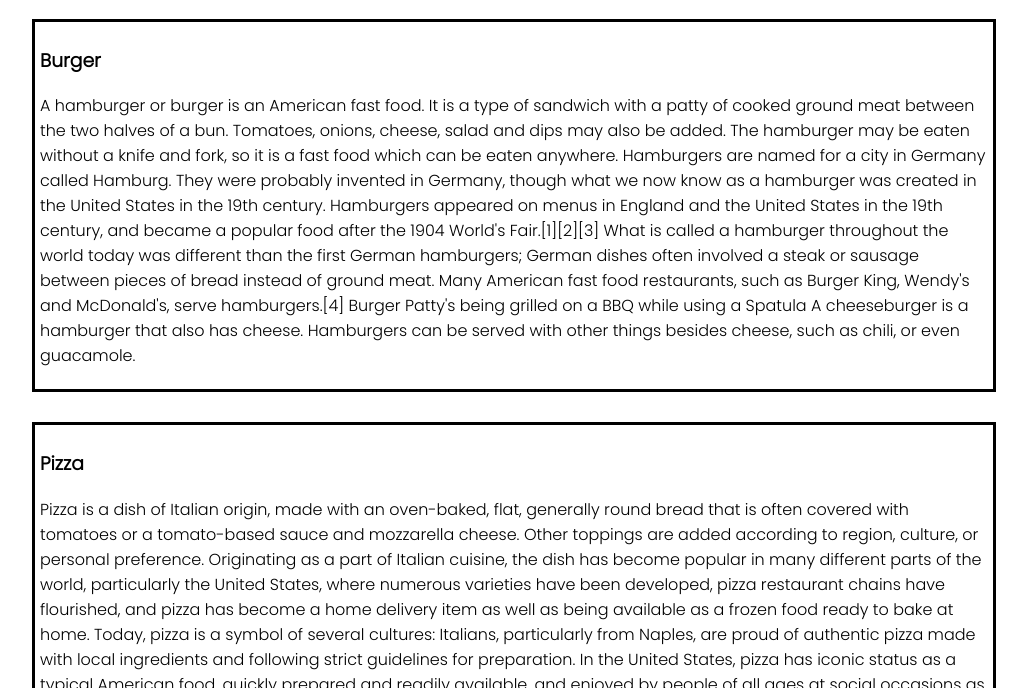
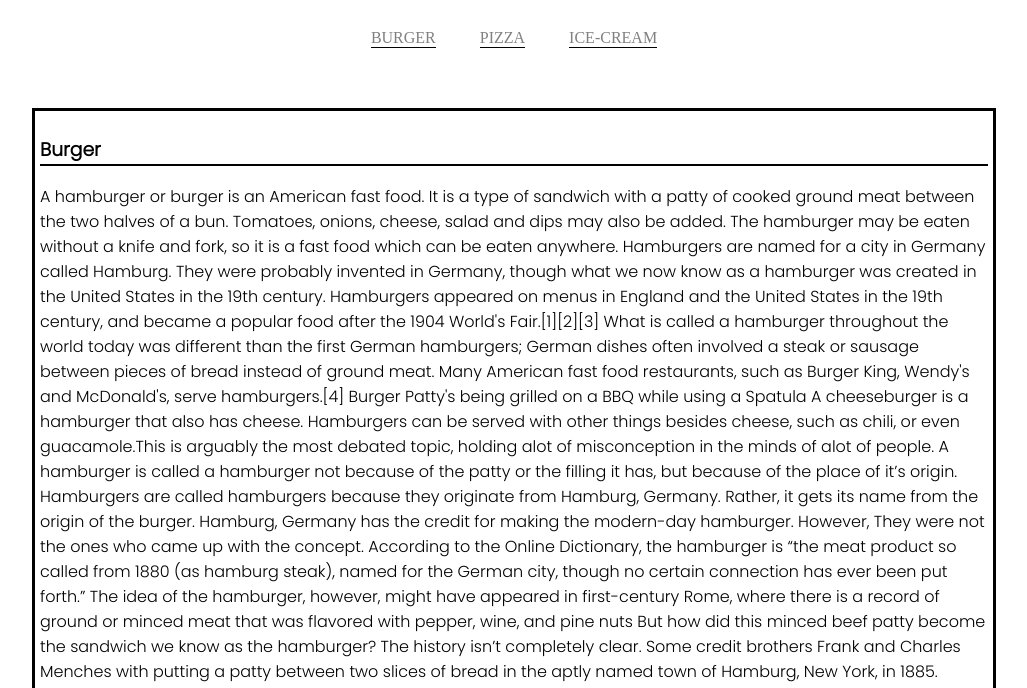
Before and after one commit to Farhan-SupTo/more-practise-html-css-box-model, a plain HTML site: page index.html in a window 1280 px wide. Shown: the part 112-800 px from the top of the page, without its empty margins (126-1153 px from the left). Drawn offline with Linux system fonts and the light colour scheme.

Commit message:
last commit

```diff
--- a/index.css
+++ b/index.css
@@ -1,20 +1,23 @@
 h1{
     font-family: 'Poppins', sans-serif;
-    text-align: center;
+     text-align: center;
     background-color: antiquewhite;
     margin-left: 150px;
     margin-right: 150px;
     padding:20px;
 }
-.burger-section {
+
+
+#burger-section , #Ice-cream {
     font-family: 'Poppins', sans-serif;
     border: 3px solid black;
     margin-left: 150px;
     margin-right: 150px;
+    margin-top: 50px;
     padding: 5px;
 }
 
-.pizza-section{
+#pizza-section{
     font-family: 'Poppins', sans-serif;
     border: 3px solid black;
     margin-left: 150px;
@@ -23,3 +26,22 @@ h1{
     margin-top: 30px;
 
 }
+h3{
+    border-bottom: 2px solid black;
+}
+nav ul{
+
+    padding-left: 0;
+    text-align: center;
+}
+nav li{
+    list-style: none;
+    display: inline-block;
+    margin: 10px 20px;
+    border-bottom: 1px solid black;
+    text-transform: uppercase;
+}
+a{
+    text-decoration: none;
+    color: gray;
+}
--- a/index.html
+++ b/index.html
@@ -11,12 +11,24 @@
 </head>
 <body>
     <header>
-        <h1>Welcome To FoodHub</h1>
+
+            <h1>Welcome To FoodHub</h1>
+
+            <nav>
+                <ul>
+                    <li><a href="#burger-section">Burger</a></li>
+                    <li><a href="#pizza-section">Pizza</a></li>
+                    <li><a href="#Ice-cream">Ice-cream</a></li>
+                </ul>
+            </nav>
+
+
+
 
     </header>
 
     <main>
-        <div class="burger-section">
+        <div id="burger-section">
             <h3>Burger</h1>
                 <p>A hamburger or burger is an American fast food. It is a type of sandwich with a patty of cooked ground meat between the two halves of a bun. Tomatoes, onions, cheese, salad and dips may also be added. The hamburger may be eaten without a knife and fork, so it is a fast food which can be eaten anywhere.
 
@@ -26,13 +38,33 @@
 
 
                     Burger Patty's being grilled on a BBQ while using a Spatula
-                    A cheeseburger is a hamburger that also has cheese. Hamburgers can be served with other things besides cheese, such as chili, or even guacamole.</p>
+                    A cheeseburger is a hamburger that also has cheese. Hamburgers can be served with other things besides cheese, such as chili, or even guacamole.This is arguably the most debated topic, holding alot of misconception in the minds of alot of people. A hamburger is called a hamburger not because of the patty or the filling it has, but because of the place of it’s origin.
+
+                    Hamburgers are called hamburgers because they originate from Hamburg, Germany. Rather, it gets its name from the origin of the burger. Hamburg, Germany has the credit for making the modern-day hamburger.
+
+                    However, They were not  the ones who came up with the concept. According to the Online Dictionary, the hamburger is “the meat product so called from 1880 (as hamburg steak), named for the German city, though no certain connection has ever been put forth.”
+
+                    The idea of the hamburger, however, might have appeared in first-century Rome, where there is a record of ground or minced meat that was flavored with pepper, wine, and pine nuts
+
+                    But how did this minced beef patty become the sandwich we know as the hamburger?
+
+                    The history isn’t completely clear. Some credit brothers Frank and Charles Menches with putting a patty between two slices of bread in the aptly named town of Hamburg, New York, in 1885.</p>
         </div>
-        <div class="pizza-section">
+        <div id="pizza-section">
             <h3>Pizza</h1>
                 <p>Pizza is a dish of Italian origin, made with an oven-baked, flat, generally round bread that is often covered with tomatoes or a tomato-based sauce and mozzarella cheese. Other toppings are added according to region, culture, or personal preference. Originating as a part of Italian cuisine, the dish has become popular in many different parts of the world, particularly the United States, where numerous varieties have been developed, pizza restaurant chains have flourished, and pizza has become a home delivery item as well as being available as a frozen food ready to bake at home.
 
-                    Today, pizza is a symbol of several cultures: Italians, particularly from Naples, are proud of authentic pizza made with local ingredients and following strict guidelines for preparation. In the United States, pizza has iconic status as a typical American food, quickly prepared and readily available, and enjoyed by people of all ages at social occasions as well as family meals. The different styles, from places such as New York City and Chicago, reflect the diversity of American culture. Countries throughout the world have adopted pizza as a favorite food, adding their own variations to make this dish their own.</p>
+                    Today, pizza is a symbol of several cultures: Italians, particularly from Naples, are proud of authentic pizza made with local ingredients and following strict guidelines for preparation. In the United States, pizza has iconic status as a typical American food, quickly prepared and readily available, and enjoyed by people of all ages at social occasions as well as family meals. The different styles, from places such as New York City and Chicago, reflect the diversity of American culture. Countries throughout the world have adopted pizza as a favorite food, adding their own variations to make this dish their own.Pizza is the world’s favourite fast food. We eat it everywhere – at home, in restaurants, on street corners. Some three billion pizzas are sold each year in the United States alone, an average of 46 slices per person. But the story of how the humble pizza came to enjoy such global dominance reveals much about the history of migration, economics and technological change.
+
+                    People have been eating pizza, in one form or another, for centuries. As far back as antiquity, pieces of flatbread, topped with savouries, served as a simple and tasty meal for those who could not afford plates, or who were on the go. These early pizzas appear in Virgil’s Aeneid. Shortly after arriving in Latium, Aeneas and his crew sat down beneath a tree and laid out ‘thin wheaten cakes as platters for their meal’. They then scattered them with mushrooms and herbs they had found in the woods and guzzled them down, crust and all, prompting Aeneas’ son Ascanius to exclaim: “Look! We’ve even eaten our plates!”</p>
+        </div>
+        <div id="Ice-cream">
+            <h3>Ice-cream</h1>
+                <p>Ice cream is a frozen dessert typically made from milk or cream that has been flavoured with a sweetener, either sugar or an alternative, and a spice, such as cocoa or vanilla, or with fruit, such as strawberries or peaches. Food colouring is sometimes added in addition to stabilizers. The mixture is cooled below the freezing point of water and stirred to incorporate air spaces and prevent detectable ice crystals from forming. It can also be made by whisking a flavoured cream base and liquid nitrogen together. The result is a smooth, semi-solid foam that is solid at very low temperatures (below 2 °C or 35 °F). It becomes more malleable as its temperature increases.
+
+                    Ice cream may be served in dishes, eaten with a spoon, or licked from edible wafer ice cream cones held by the hands as finger food. Ice cream may be served with other desserts—such as cake or pie—or used as an ingredient in cold dishes—like ice cream floats, sundaes, milkshakes, and ice cream cakes—or in baked items such as Baked Alaska.Ice cream's origins are known to reach back as far as the second century B.C., although no specific date of origin nor inventor has been undisputably credited with its discovery. We know that Alexander the Great enjoyed snow and ice flavored with honey and nectar. Biblical references also show that King Solomon was fond of iced drinks during harvesting. During the Roman Empire, Nero Claudius Caesar (A.D. 54-86) frequently sent runners into the mountains for snow, which was then flavored with fruits and juices.
+
+                    Over a thousand years later, Marco Polo returned to Italy from the Far East with a recipe that closely resembled what is now called sherbet. Historians estimate that this recipe evolved into ice cream sometime in the 16th century. England seems to have discovered ice cream at the same time, or perhaps even earlier than the Italians. "Cream Ice," as it was called, appeared regularly at the table of Charles I during the 17th century. France was introduced to similar frozen desserts in 1553 by the Italian Catherine de Medici when she became the wife of Henry II of France. It wasn't until 1660 that ice cream was made available to the general public. The Sicilian Procopio introduced a recipe blending milk, cream, butter and eggs at Café Procope, the first café in Paris.</p>
         </div>
 
     </main>
```
